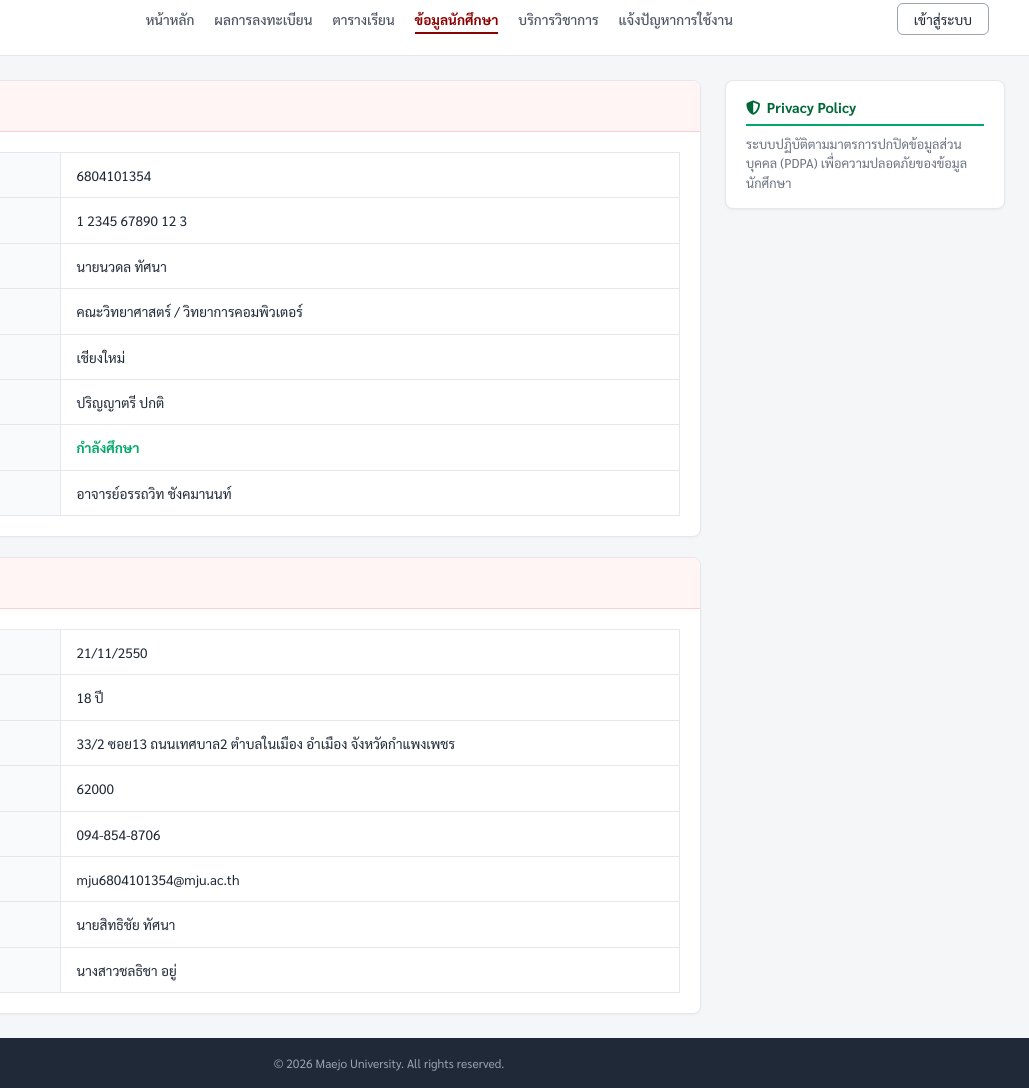
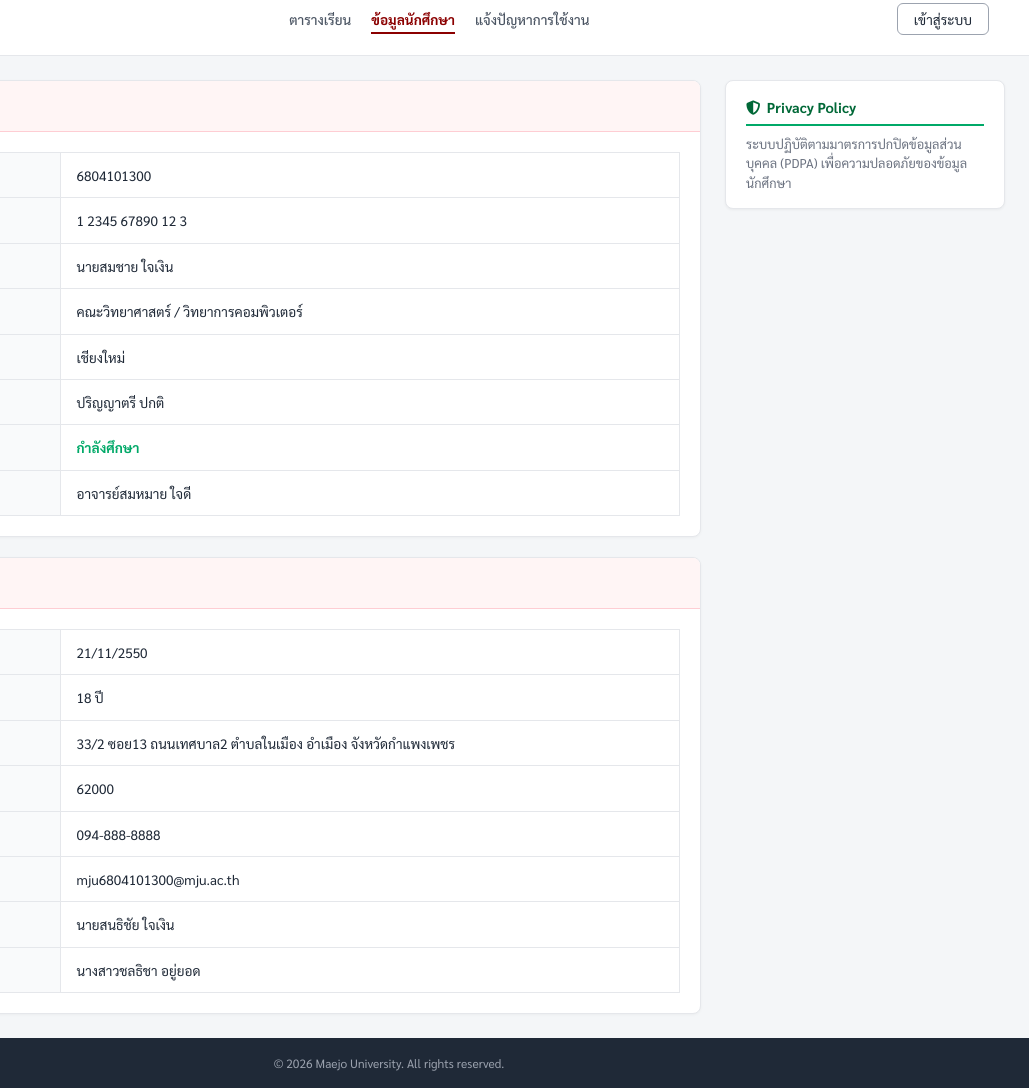
Before and after one commit to fewxxt/mju-student-354, a plain HTML site: page profile.html in a window 1280 px wide. Shown: the part 22-1110 px from the top of the page, 251-1280 px from the left. Drawn offline with Linux system fonts and the light colour scheme.

Commit message:
Update profile.html

```diff
--- a/profile.html
+++ b/profile.html
@@ -14,7 +14,6 @@
 
     <div class="top-stripe"></div>
 
-    <!-- Header Section -->
     <header class="site-header">
         <div class="header-container">
             <div class="brand-section">
@@ -25,14 +24,10 @@
                 </div>
             </div>
 
-            <!-- Semantic Navigation Bar (6 Menu Items) -->
             <nav class="site-nav">
                 <ul class="nav-menu">
-                    <li class="nav-item"><a href="#">หน้าหลัก</a></li>
-                    <li class="nav-item"><a href="#">ผลการลงทะเบียน</a></li>
                     <li class="nav-item"><a href="schedule.html">ตารางเรียน</a></li>
                     <li class="nav-item"><a href="profile.html" class="active">ข้อมูลนักศึกษา</a></li>
-                    <li class="nav-item"><a href="#">บริการวิชาการ</a></li>
                     <li class="nav-item"><a href="index.html">แจ้งปัญหาการใช้งาน</a></li>
                 </ul>
             </nav>
@@ -43,13 +38,10 @@
         </div>
     </header>
 
-    <!-- Main Section -->
     <main class="main-layout">
 
-        <!-- 🔹 ครอบสองการ์ดด้วย div คอลัมน์ซ้าย เพื่อให้การ์ดล่างชิดการ์ดบนเสมอ -->
         <div class="left-content">
 
-            <!-- Card 1: ข้อมูลนักศึกษา -->
             <section class="card">
                 <header class="card-header">
                     <i class="fa-solid fa-user-check" style="color: #8b0000;"></i>
@@ -62,7 +54,7 @@
                             <tbody>
                                 <tr>
                                     <td class="bg-gray" style="width: 30%;">รหัสนักศึกษา</td>
-                                    <td>6804101354</td>
+                                    <td>6804101300</td>
                                 </tr>
                                 <tr>
                                     <td class="bg-gray">เลขประจำตัวประชาชน</td>
@@ -70,7 +62,7 @@
                                 </tr>
                                 <tr>
                                     <td class="bg-gray">ชื่อ-นามสกุล</td>
-                                    <td>นายนวดล ทัศนา</td>
+                                    <td>นายสมชาย ใจเงิน</td>
                                 </tr>
                                 <tr>
                                     <td class="bg-gray">คณะ / สาขาวิชา</td>
@@ -90,7 +82,7 @@
                                 </tr>
                                 <tr>
                                     <td class="bg-gray">อาจารย์ที่ปรึกษา</td>
-                                    <td>อาจารย์อรรถวิท ชังคมานนท์</td>
+                                    <td>อาจารย์สมหมาย ใจดี</td>
                                 </tr>
                             </tbody>
                         </table>
@@ -98,7 +90,6 @@
                 </div>
             </section>
 
-            <!-- Card 2: ข้อมูลติดต่อ / ข้อมูลเพิ่มเติม -->
             <section class="card">
                 <header class="card-header">
                     <i class="fa-solid fa-address-card" style="color: #8b0000;"></i>
@@ -127,19 +118,19 @@
                                 </tr>
                                 <tr>
                                     <td class="bg-gray">เบอร์โทรศัพท์</td>
-                                    <td>094-854-8706</td>
+                                    <td>094-888-8888</td>
                                 </tr>
                                 <tr>
                                     <td class="bg-gray">อีเมลมหาวิทยาลัย</td>
-                                    <td>mju6804101354@mju.ac.th</td>
+                                    <td>mju6804101300@mju.ac.th</td>
                                 </tr>
                                 <tr>
                                     <td class="bg-gray">ชื่อบิดา</td>
-                                    <td>นายสิทธิชัย ทัศนา</td>
+                                    <td>นายสนธิชัย ใจเงิน</td>
                                 </tr>
                                 <tr>
                                     <td class="bg-gray">ชื่อมารดา</td>
-                                    <td>นางสาวชลธิชา อยู่</td>
+                                    <td>นางสาวชลธิชา อยู่ยอด</td>
                                 </tr>
                             </tbody>
                         </table>
@@ -147,9 +138,8 @@
                 </div>
             </section>
 
-        </div> <!-- จบ left-content -->
+        </div>
 
-        <!-- 🟩 Sidebar ฝั่งขวา (Privacy Policy) -->
         <aside class="sidebar-card">
             <h3 class="sidebar-title">
                 <i class="fa-solid fa-shield-halved"></i> Privacy Policy
```
